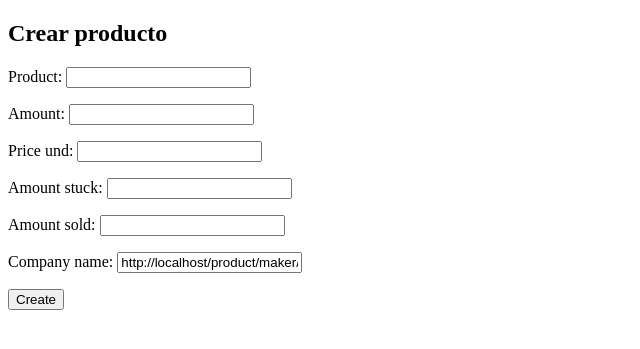
After one commit to Kailan-hg/babali, a Django app: page /product/maker/new_product/ in a window 1280 px wide. The commit adds this page. Shown: the top 349 px of the page, without its empty margins (0-640 px from the left). Run offline with Django 4.2, Linux system fonts and the light colour scheme; some libraries are stand-ins or nearby versions.

Commit message:
📦New box: Crear productos como fabricante

```diff
--- /dev/null
+++ b/productManager/forms.py
@@ -0,0 +1,8 @@
+from django import forms
+from .models import NewProductForm as ProductForm
+
+
+class NewProductForm(forms.ModelForm):
+    class Meta:
+        model = ProductForm
+        fields = "__all__"
--- a/productManager/models.py
+++ b/productManager/models.py
@@ -1,6 +1,7 @@
 from datetime import date
 from django.db import models
 import psycopg2
+from django.core.validators import MinValueValidator
 
 
 class BuyerProduct(models.Model):
@@ -166,6 +167,92 @@ class BuyerProduct(models.Model):
 
 class MakerProduct():
     _company_name = None
+    _product = None
+    _amount = None
+    _price_und = None
+    _amount_stuck = None
+    _amount_sold = None
+
+    # var to database.
+    _conn = None
+    # Cursor this connection.
+    _cur = None
+    # Lines recovery cursor.
+    _rows = None
+
+    # CONST
+    _BUYERPRODUCTTABLE = "buyer_products"
+    _MAKERPRODUCTTABLE = "maker_products"
+    _MAKERUSERTABLE = "maker_user"
+
+    success = []
+    error = []
 
     def __init__(self, company_name=None):
         self._company_name = company_name
+
+        # Database connect
+        self._conn = psycopg2.connect(
+            database="babali",
+            user="hernani",
+            password="03031516h",
+            host="localhost",
+            port="5432"
+        )
+
+        # Cursor this conection
+        self._cur = self._conn.cursor()
+
+    """
+        TODO : Save values to product receive to method: POST (Created product)
+        @params : product, amount, price_und, amount_stuck, amount_sold
+    """
+
+    def save_product(self, product, amount, price_und, amount_stuck, amount_sold):
+        self._product = product
+        self._amount = amount
+        self._price_und = price_und
+        self._amount_stuck = amount_stuck
+        self._amount_sold = amount_sold
+
+        self.success.append("Se guardaron los datos")
+
+    """
+        TODO : Insert values to database.
+        Execute save_product before to this function.
+    """
+
+    def save_request(self):
+        if self._product is not None and self._amount is not None and self._price_und is not None and self._amount_stuck is not None and self._amount_sold is not None:
+            if self._new_product():
+                self.success = "Se insertaron los productos"
+                return True
+            else:
+                self.error.append(
+                    "Verifique los valores, no se pueden enviar ningun valor: \"None\"")
+                return False
+
+    def _new_product(self):
+        query = f"""INSERT INTO {self._MAKERPRODUCTTABLE}(product, amount, price_und, amount_stuck, amount_sold, company_name)
+        VALUES('{self._product}', {self._amount}, {self._price_und}, {self._amount_stuck}, {self._amount_sold}, '{self._company_name}')
+        """
+
+        # Execute and validate error log.
+        try:
+            self._cur.execute(query)
+            self._conn.commit()
+            return True
+        # Error in database, close connection.
+        except psycopg2.DatabaseError as e:
+            self.error.append(f"error: {e}")
+            self._conn.close()
+            return False
+
+
+class NewProductForm (models.Model):
+    product = models.CharField(max_length=100)
+    amount = models.IntegerField(validators=[MinValueValidator(0)])
+    price_und = models.IntegerField(validators=[MinValueValidator(1)])
+    amount_stuck = models.IntegerField(validators=[MinValueValidator(0)])
+    amount_sold = models.IntegerField(validators=[MinValueValidator(0)])
+    company_name = models.CharField(max_length=3000)
--- /dev/null
+++ b/productManager/static/productManager/js/send_company.js
@@ -0,0 +1,4 @@
+url = window.location.href
+if(/\/product\/maker/ig){
+    document.querySelector('[name="company_name"]').value = url.split("company_name=").pop().split("&").shift().trim()
+}
--- a/productManager/templates/productManager/base.html
+++ b/productManager/templates/productManager/base.html
@@ -10,5 +10,6 @@
   <body>
     {% block contentProduct %}{% endblock contentProduct %}
     <script src="{% static 'js/state.js' %}"></script>
+    <script src="{% static 'productManager/js/send_company.js' %}"></script>
   </body>
 </html>
--- a/productManager/templates/productManager/buyer_product.html
+++ b/productManager/templates/productManager/buyer_product.html
@@ -1,5 +1,5 @@
 {% extends 'productManager/base.html' %} {% block contentProduct %}
 
-<h1>Ya</h1>
+<h1>{{ username }}</h1>
 
 {% endblock contentProduct %}
--- a/productManager/templates/productManager/maker_product.html
+++ b/productManager/templates/productManager/maker_product.html
@@ -0,0 +1,6 @@
+{% extends 'productManager/base.html' %} {% block contentProduct %}
+
+<h2>Maker Product Info</h2>
+<span> {{company_name}} </span>
+
+{% endblock contentProduct %}
--- /dev/null
+++ b/productManager/templates/productManager/new_product_maker.html
@@ -0,0 +1,8 @@
+{% extends 'productManager/base.html' %} {% block contentProduct %}
+<div>
+  <h2>Crear producto</h2>
+  <form method="POST">
+    {%csrf_token%} {{ form.as_p }} <button>Create</button>
+  </form>
+</div>
+{% endblock contentProduct %}
--- a/productManager/urls.py
+++ b/productManager/urls.py
@@ -1,9 +1,10 @@
 from django.contrib import admin
 from django.urls import path
-from .views import buyer_product, maker_product
+from .views import buyer_product, maker_product, new_product_maker
 
 
 urlpatterns = [
     path("buyer/", buyer_product, name="Buyer products info"),
     path("maker/", maker_product, name="Maker products info"),
+    path("maker/new_product/", new_product_maker, name="New product maker")
 ]
--- a/productManager/views.py
+++ b/productManager/views.py
@@ -1,14 +1,43 @@
 from django.shortcuts import render
 from django.http import HttpRequest
-from .models import BuyerProduct
+from .models import BuyerProduct, MakerProduct
 # from ..userManager import models
 from userManager.models import Buyer
-# Create your views here.
+from .forms import NewProductForm
+
+company_name_param = None
+email_param = None
 
 
 def maker_product(request: HttpRequest):
     company_name_param = request.GET.get('company_name')
-    return render(request, "productManager/maker_product.html", {})
+    # product = MakerProduct(company_name_param)
+    return render(request, "productManager/maker_product.html", {"company_name": company_name_param})
+
+
+def new_product_maker(request: HttpRequest):
+    company_name_param = request.GET.get('company_name')
+    product = MakerProduct(company_name_param)
+
+    if request.method == "POST":
+        """"""
+        form = NewProductForm(request.POST)
+        if form.is_valid():
+            product.save_product(
+                product=form.cleaned_data.get("product"),
+                amount=form.cleaned_data.get("amount"),
+                price_und=form.cleaned_data.get("price_und"),
+                amount_stuck=form.cleaned_data.get("amount_stuck"),
+                amount_sold=form.cleaned_data.get("amount_sold"),
+            )
+            validate_request = product.save_request()  # Execute to save values
+            if validate_request:
+                return render(request, "productManager/new_product_maker.html", {"success": product.success})
+            else:
+                return render(request, "productManager/new_product_maker.html", {"success": product.error[0]})
+
+    form = NewProductForm()
+    return render(request, "productManager/new_product_maker.html", {"form": form})
 
 
 def buyer_product(request: HttpRequest):
```
